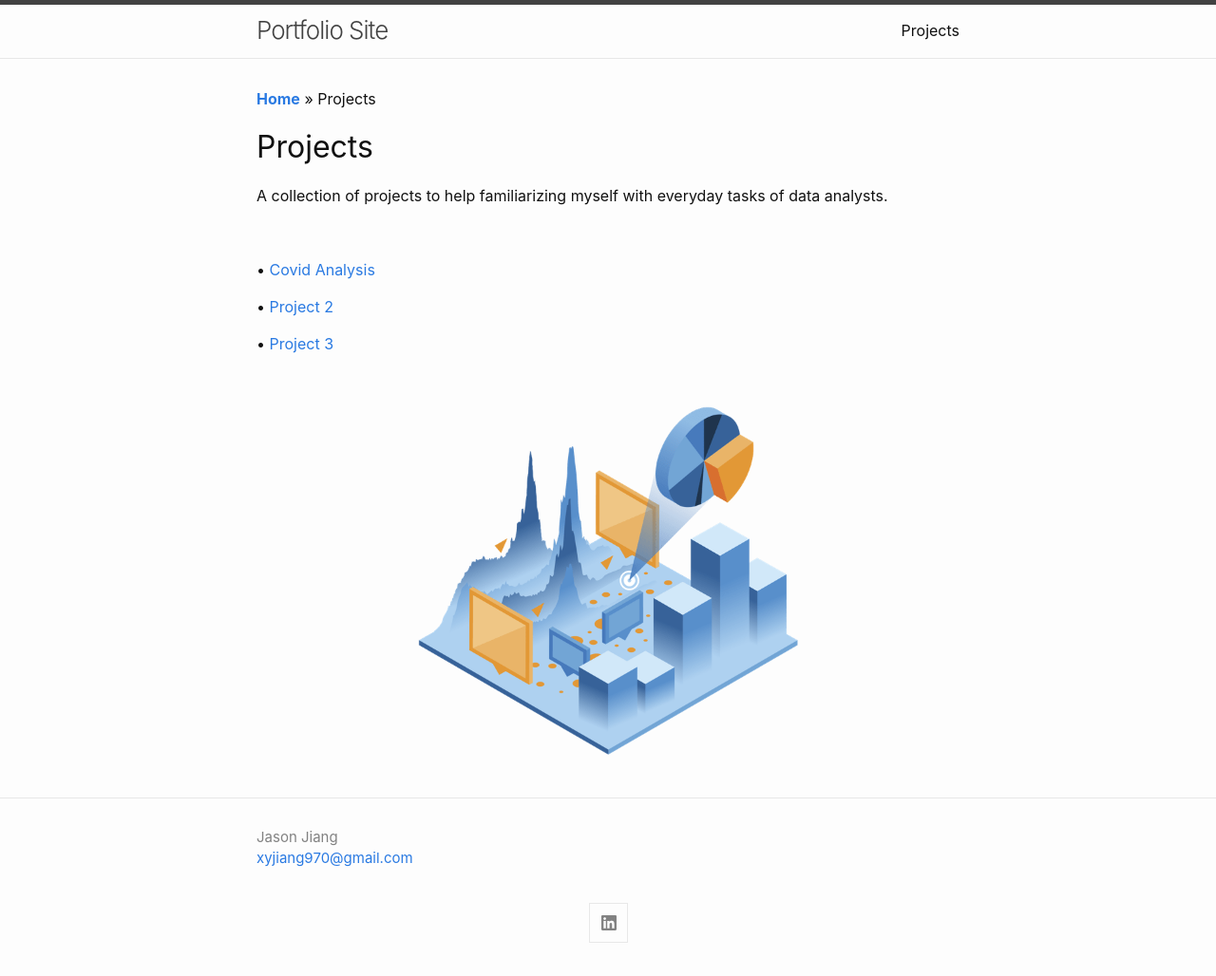
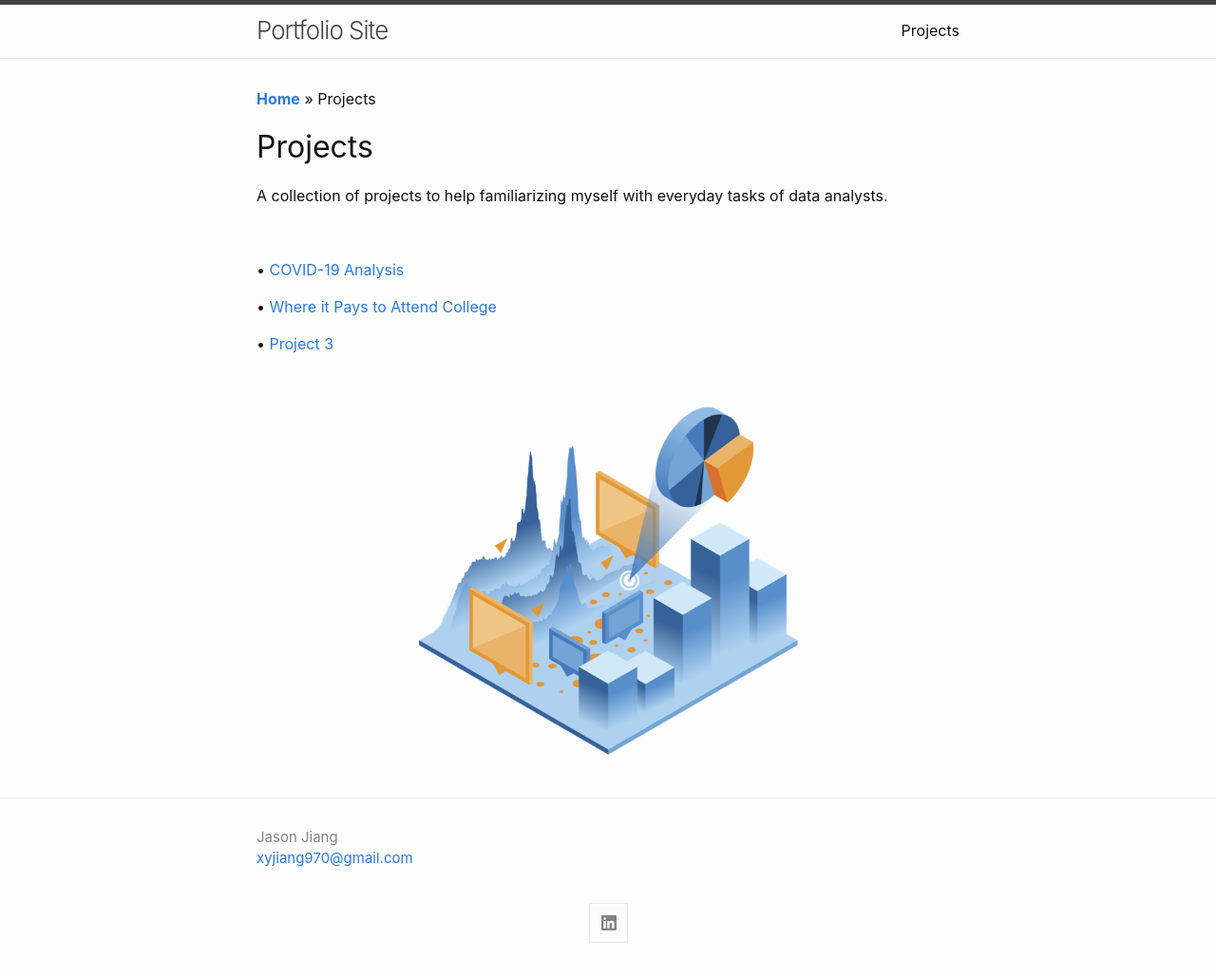
Before and after one commit to xyjiang970/xyjiang970.github.io, a Jekyll site: the page built from projects/projects_home.md, in a window 1280 px wide. Shown: the whole page at 95% size. Built offline with Jekyll 4.4.1, drawn with Linux system fonts in a browser that asks for light colours.

Commit message:
Update projects_home.md

```diff
--- a/projects/projects_home.md
+++ b/projects/projects_home.md
@@ -11,9 +11,9 @@ A collection of projects to help familiarizing myself with everyday tasks of dat
 
 <br>
 
-• [Covid Analysis](../DoorDash_Analysis.md)
+• [COVID-19 Analysis](../DoorDash_Analysis.md)
 
-• [Project 2](#)
+• [Where it Pays to Attend College](#)
 
 • [Project 3](#)
 
```
